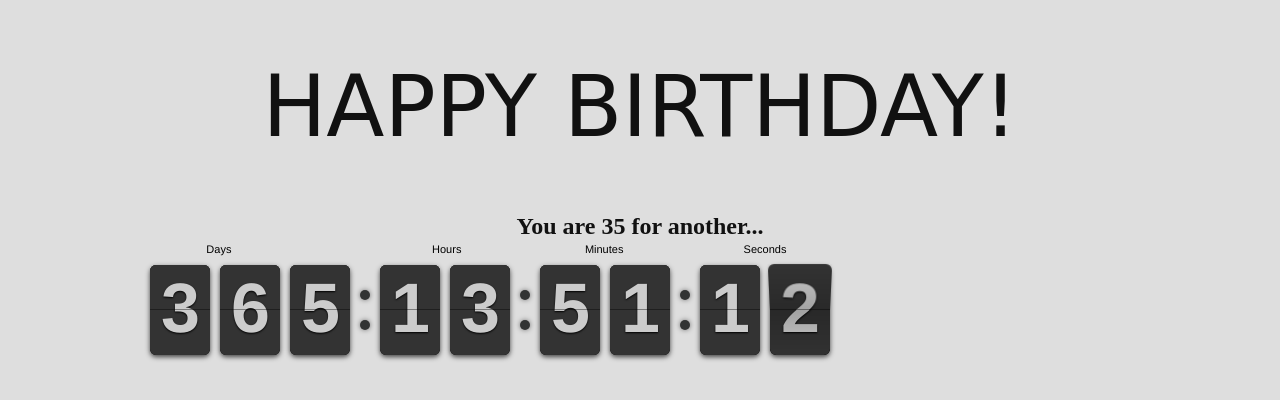
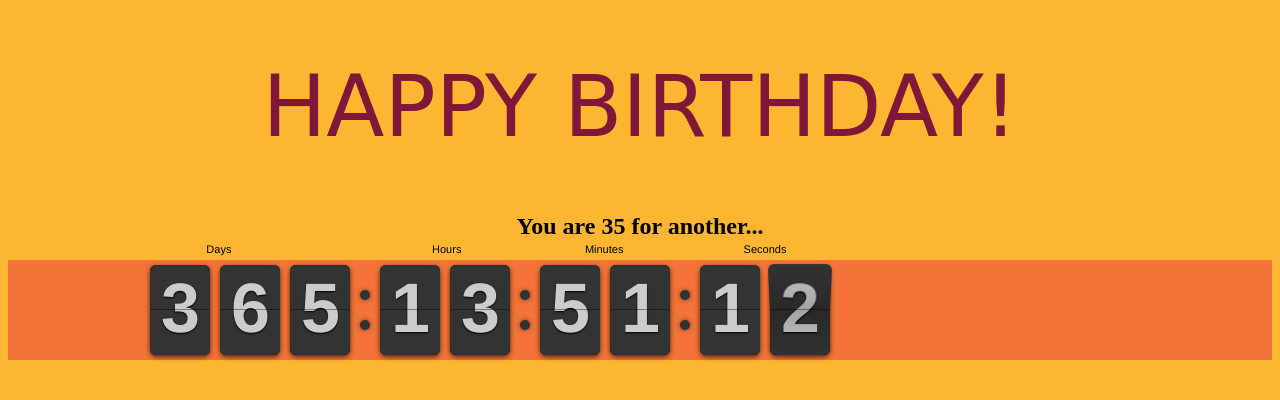
Before and after one commit to slkennedy/dbaybday, a website: page index.html in a window 1280 px wide. Drawn offline with nearby package versions, Linux system fonts and the light colour scheme; a web font is replaced by a local one.

Commit message:
fun tings

```diff
--- a/index.html
+++ b/index.html
@@ -8,10 +8,16 @@
     <link rel="stylesheet" href="styles/site.css">
 </head>
 <body>
-	<div class="page-wrapper">
-    	<h1 class="message">HAPPY DAY!</h1>
-    	<h2>You are <span id="age"></span> for another...</h2>
-    	<div class="clock"></div>
+	<div class="row">
+        <div class="container">
+            <h1 class="message">HAPPY DAY!</h1>
+            <h2>You are <span id="age"></span> for another...</h2>
+        </div>
+    </div>
+    <div class="row clockRow">
+        <div class="container">
+    	   <div class="clock"></div>
+        </div>
     </div>
 
     <script src="http://code.jquery.com/jquery-2.1.4.min.js"></script>
--- a/styles/site.scss
+++ b/styles/site.scss
@@ -3,17 +3,18 @@
 }
 
 body {
-    background: #dedede;
-    color: #111;
+    background: #FDB632;
+	padding: 0;
 }
 
-.page-wrapper {
+.container {
 	text-align: center;
 	width: 80%;
 	margin: 0 auto;
 }
 
 h1 {
+    color: #801638;
 	font-family: 'Fredericka the Great', cursive;
 	font-weight: 400;
 	font-size: 85px;
@@ -29,3 +30,7 @@ h1 {
 		transform: scale(0.5);
 	}
 }
+
+.clockRow {
+	background-color: #F37338;
+}
```
Also changed, not shown: styles/site.css, 1 other file.
